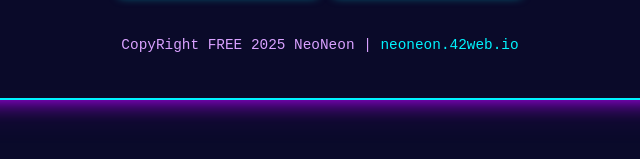
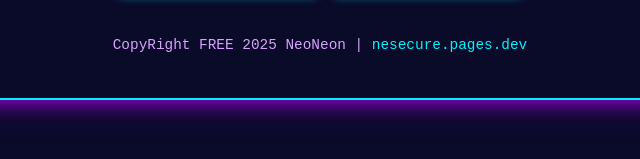
Before and after one commit to neodelux/neosecure, a plain HTML site: page index.html in a window 1280 px wide. Shown: the part 545-704 px from the top of the page, 320-960 px from the left. Drawn offline with Linux system fonts and the light colour scheme.

Commit message:
index.html

```diff
--- a/index.html
+++ b/index.html
@@ -248,7 +248,7 @@
         </div>
 
         <div class="footer">
-            <p>CopyRight FREE 2025 NeoNeon | <a href="https://neoneon.42web.io" target="_blank">neoneon.42web.io</a></p>
+            <p>CopyRight FREE 2025 NeoNeon | <a href="https://neosecure.pages.dev/" target="_blank">nesecure.pages.dev</a></p>
         </div>
     </div>
 
```
